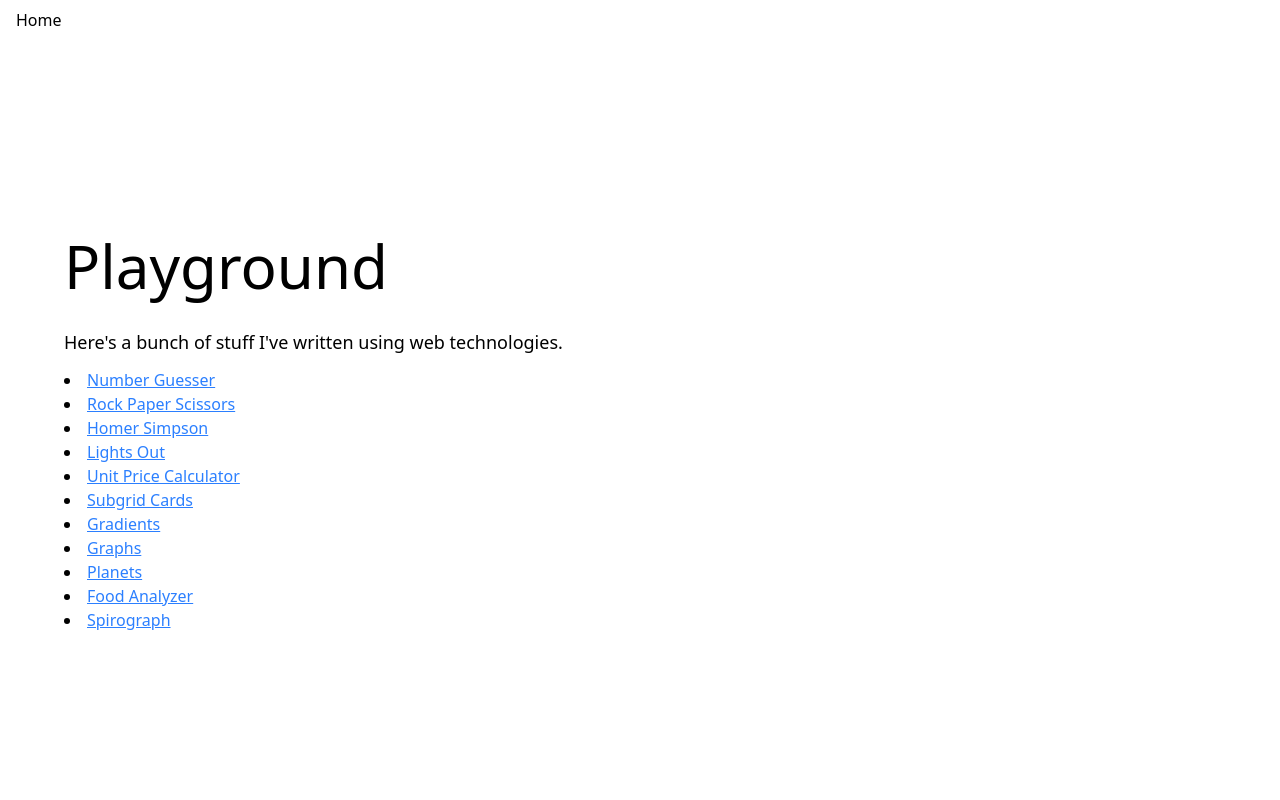
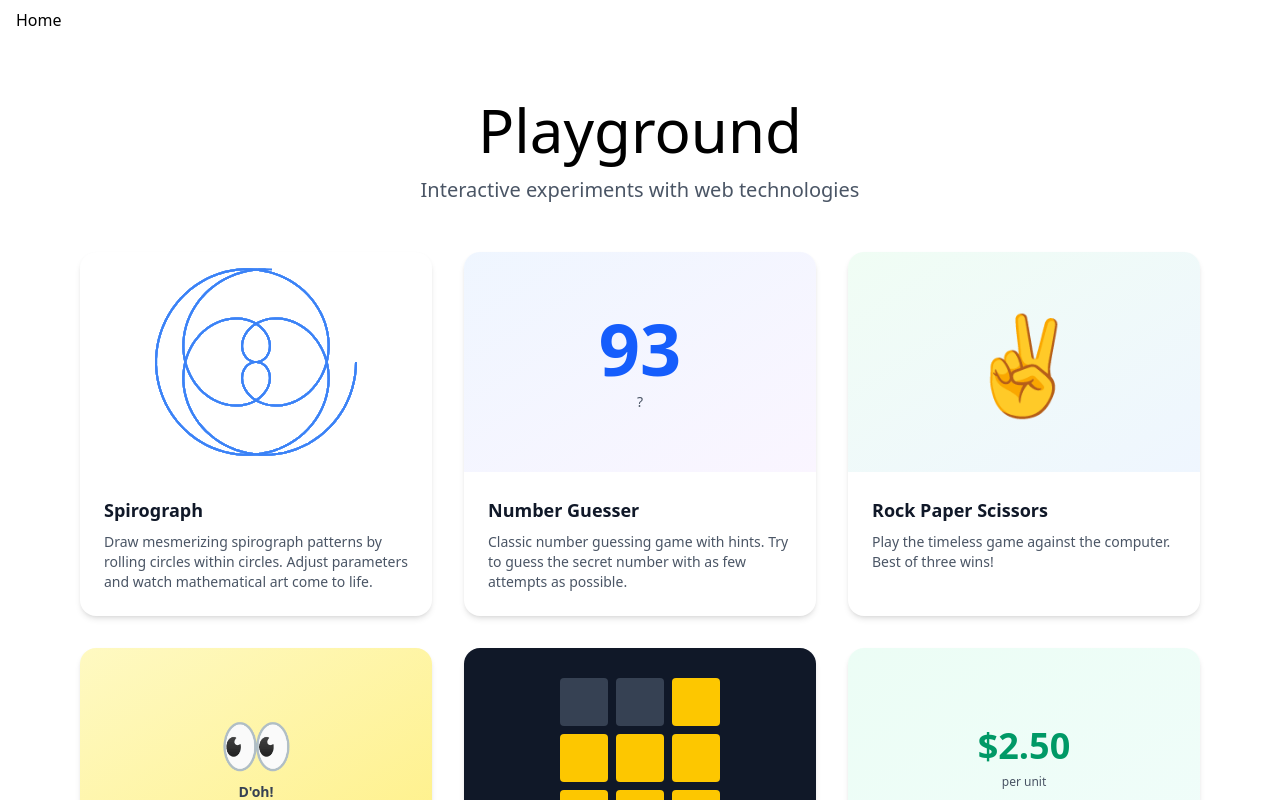
Before and after one commit to lesleh/lesleh-playground, a Next.js app: page / in a window 1280 px wide. Shown: the top 800 px of the page. Built offline with nearby package versions, Linux system fonts and the light colour scheme.

Commit message:
feat: redesign homepage with animated card gallery

```diff
--- a/src/app/page.tsx
+++ b/src/app/page.tsx
@@ -1,62 +1,162 @@
 import type { NextPage } from "next";
 import { Heading } from "../components/Heading";
-import { Link } from "../components/Link";
 import { Paragraph } from "../components/Paragraph";
+import { PlaygroundCard } from "./_components/PlaygroundCard";
+import {
+  SpirographPreview,
+  HomerPreview,
+  LightsOutPreview,
+  RockPaperScissorsPreview,
+  NumberGuesserPreview,
+  UnitPricePreview,
+  GradientsPreview,
+  GraphsPreview,
+  PlanetsPreview,
+  FoodAnalyzerPreview,
+  SubgridCardsPreview,
+  AnimatePreview,
+  MotionPreview,
+  TreesPreview,
+} from "./_components/PlaygroundPreviews";
 
-const Home: NextPage = (props) => {
+const playgrounds = [
+  {
+    id: "spirograph",
+    title: "Spirograph",
+    description:
+      "Draw mesmerizing spirograph patterns by rolling circles within circles. Adjust parameters and watch mathematical art come to life.",
+    href: "/playgrounds/spirograph",
+    preview: SpirographPreview,
+  },
+  {
+    id: "number-guesser",
+    title: "Number Guesser",
+    description:
+      "Classic number guessing game with hints. Try to guess the secret number with as few attempts as possible.",
+    href: "/playgrounds/number-guesser",
+    preview: NumberGuesserPreview,
+  },
+  {
+    id: "rock-paper-scissors",
+    title: "Rock Paper Scissors",
+    description:
+      "Play the timeless game against the computer. Best of three wins!",
+    href: "/playgrounds/rock-paper-scissors",
+    preview: RockPaperScissorsPreview,
+  },
+  {
+    id: "homer",
+    title: "Homer Simpson",
+    description:
+      "Homer's eyes follow your cursor around the screen. A fun interactive demo with smooth animations.",
+    href: "/playgrounds/homer",
+    preview: HomerPreview,
+  },
+  {
+    id: "lights-out",
+    title: "Lights Out",
+    description:
+      "Puzzle game where clicking lights toggles them and their neighbors. Clear the grid or let the auto-solver do it!",
+    href: "/playgrounds/lights-out",
+    preview: LightsOutPreview,
+  },
+  {
+    id: "unit-price",
+    title: "Unit Price Calculator",
+    description:
+      "Compare products by calculating their unit prices. Never overpay at the grocery store again.",
+    href: "/playgrounds/unit-price",
+    preview: UnitPricePreview,
+  },
+  {
+    id: "subgrid-cards",
+    title: "Subgrid Cards",
+    description:
+      "Explore CSS subgrid with responsive card layouts. See how modern CSS makes complex layouts simple.",
+    href: "/playgrounds/subgrid-cards",
+    preview: SubgridCardsPreview,
+  },
+  {
+    id: "gradients",
+    title: "Gradients",
+    description:
+      "Experiment with color gradients and transitions. Create beautiful color combinations dynamically.",
+    href: "/playgrounds/gradients",
+    preview: GradientsPreview,
+  },
+  {
+    id: "graphs",
+    title: "Graphs",
+    description:
+      "Interactive graph visualizations using D3.js. Explore nodes, connections, and data relationships.",
+    href: "/playgrounds/graphs",
+    preview: GraphsPreview,
+  },
+  {
+    id: "planets",
+    title: "Planets",
+    description:
+      "Watch planets orbit in smooth animations. Built with Motion for buttery-smooth performance.",
+    href: "/playgrounds/planets",
+    preview: PlanetsPreview,
+  },
+  {
+    id: "food-analyzer",
+    title: "Food Analyzer",
+    description:
+      "AI-powered food analysis and nutritional insights. Upload food photos and get instant analysis.",
+    href: "/playgrounds/food-analyzer",
+    preview: FoodAnalyzerPreview,
+  },
+  {
+    id: "animate",
+    title: "Animate",
+    description:
+      "React Markdown animation experiments. Watch text and content come alive with smooth transitions.",
+    href: "/playgrounds/animate",
+    preview: AnimatePreview,
+  },
+  {
+    id: "motion",
+    title: "Motion",
+    description:
+      "Motion library playground. Explore animation primitives and spring physics.",
+    href: "/playgrounds/motion",
+    preview: MotionPreview,
+  },
+  {
+    id: "trees",
+    title: "Trees",
+    description:
+      "Recursive tree generation and visualization. Watch fractal trees grow algorithmically.",
+    href: "/playgrounds/trees",
+    preview: TreesPreview,
+  },
+];
+
+const Home: NextPage = () => {
   return (
-    <div className="mx-auto max-w-6xl">
-      <Heading level={1}>Playground</Heading>
-      <Paragraph>
-        Here&apos;s a bunch of stuff I&apos;ve written using web technologies.
-      </Paragraph>
-      <ul className="list-disc list-inside">
-        <li>
-          <Link href="/playgrounds/number-guesser">Number Guesser</Link>
-        </li>
+    <div className="mx-auto max-w-6xl px-4 py-8">
+      <div className="mb-12 text-center">
+        <Heading level={1} className="mb-4">
+          Playground
+        </Heading>
+        <Paragraph className="text-xl text-gray-600">
+          Interactive experiments with web technologies
+        </Paragraph>
+      </div>
 
-        <li>
-          <Link href="/playgrounds/rock-paper-scissors">
-            Rock Paper Scissors
-          </Link>
-        </li>
-
-        <li>
-          <Link href="/playgrounds/homer">Homer Simpson</Link>
-        </li>
-
-        <li>
-          <Link href="/playgrounds/lights-out">Lights Out</Link>
-        </li>
-
-        <li>
-          <Link href="/playgrounds/unit-price">Unit Price Calculator</Link>
-        </li>
-
-        <li>
-          <Link href="/playgrounds/subgrid-cards">Subgrid Cards</Link>
-        </li>
-
-        <li>
-          <Link href="/playgrounds/gradients">Gradients</Link>
-        </li>
-
-        <li>
-          <Link href="/playgrounds/graphs">Graphs</Link>
-        </li>
-
-        <li>
-          <Link href="/playgrounds/planets">Planets</Link>
-        </li>
-
-        <li>
-          <Link href="/playgrounds/food-analyzer">Food Analyzer</Link>
-        </li>
-
-        <li>
-          <Link href="/playgrounds/spirograph">Spirograph</Link>
-        </li>
-      </ul>
+      <div className="grid grid-cols-1 sm:grid-cols-2 lg:grid-cols-3 gap-8">
+        {playgrounds.map((playground) => (
+          <PlaygroundCard
+            key={playground.id}
+            title={playground.title}
+            description={playground.description}
+            href={playground.href}
+            preview={playground.preview}
+          />
+        ))}
+      </div>
     </div>
   );
 };
```
